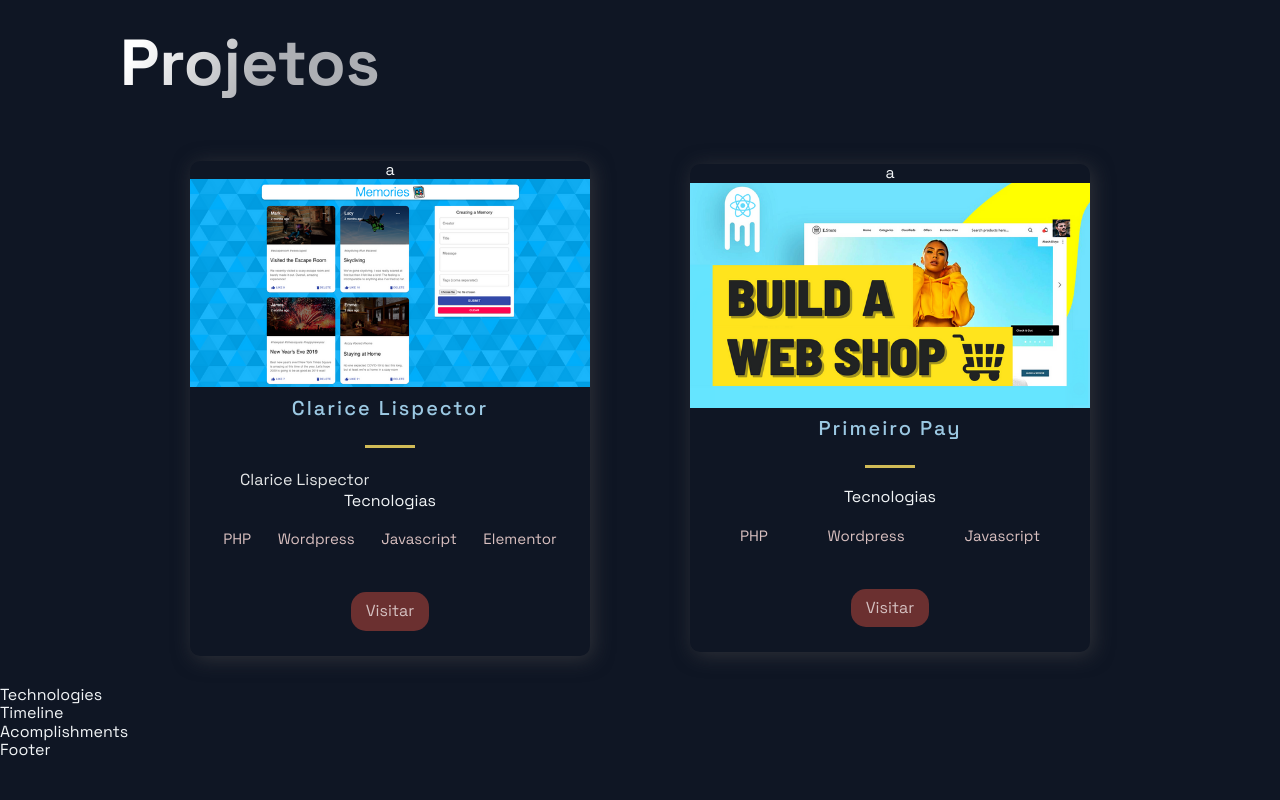
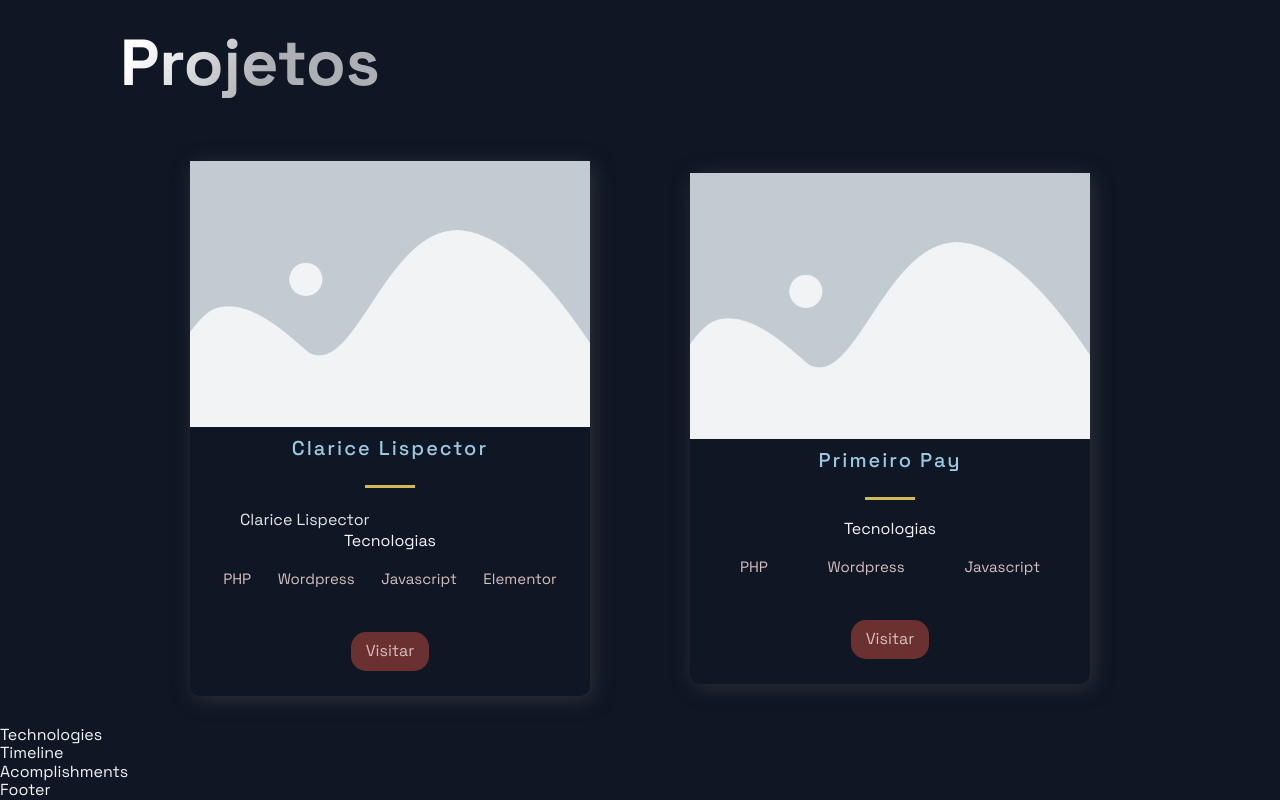
Before and after one commit to aalmeida00/portifolio, a Next.js app: page / in a window 1280 px wide. Shown: the part 674-1474 px from the top of the page. Before the commit the page ends 1434 px from the top, so only its background shows below. Built offline with nearby package versions, Linux system fonts and the light colour scheme.

Commit message:
fix: misspell an A and add placeholder image

```diff
--- a/src/components/Projects/Projects.js
+++ b/src/components/Projects/Projects.js
@@ -28,7 +28,7 @@
       {projects.map(
         ({ id, image, title, description, tags, source, visit }) => (
           <BlogCard key={id}>
-            a <Img src={image} />
+            <Img src={image} />
             <TitleContent>
               <HeaderThree>{title}</HeaderThree>
               <Hr />
--- a/src/constants/constants.js
+++ b/src/constants/constants.js
@@ -2,7 +2,7 @@
   {
     title: 'Clarice Lispector',
     description: 'Clarice Lispector',
-    image: '/images/1.png',
+    image: '/images/placeholder.png',
     tags: ['PHP', 'Wordpress', 'Javascript', 'Elementor'],
     source: 'https://claricelispector.ims.com.br/',
     visit: 'https://claricelispector.ims.com.br/',
@@ -11,7 +11,7 @@
   {
     title: 'Primeiro Pay',
     description: '',
-    image: '/images/2.png',
+    image: '/images/placeholder.png',
     tags: ['PHP', 'Wordpress', 'Javascript'],
     source: 'https://primeiropay.com/',
     visit: 'https://primeiropay.com/',
```
Also changed, not shown: public/images/placeholder.png (added).
